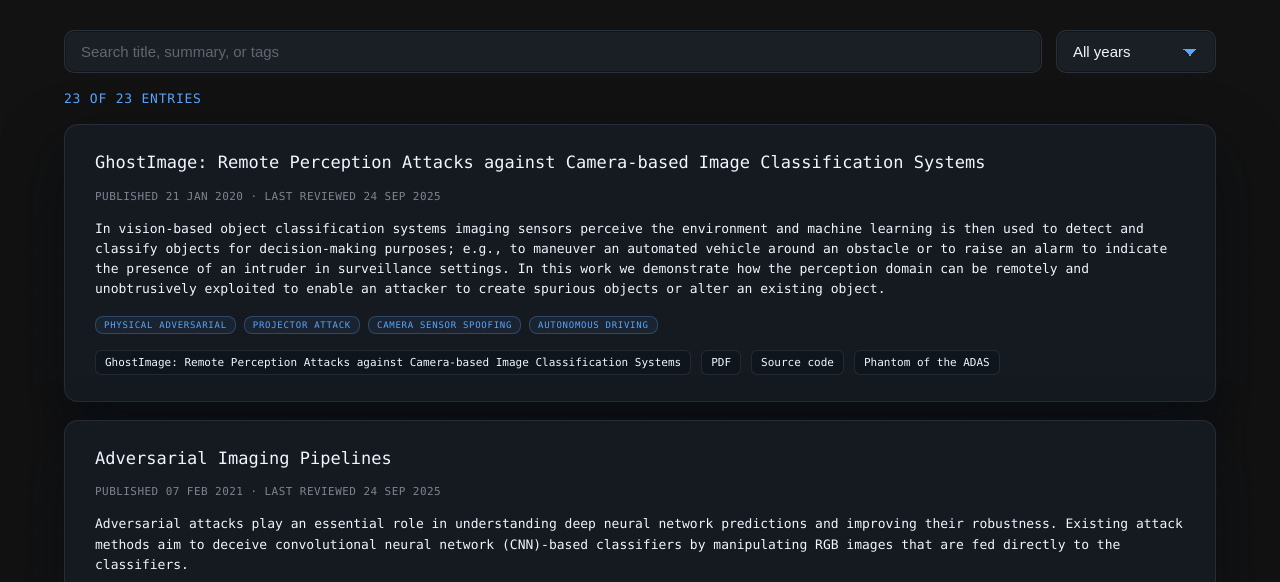
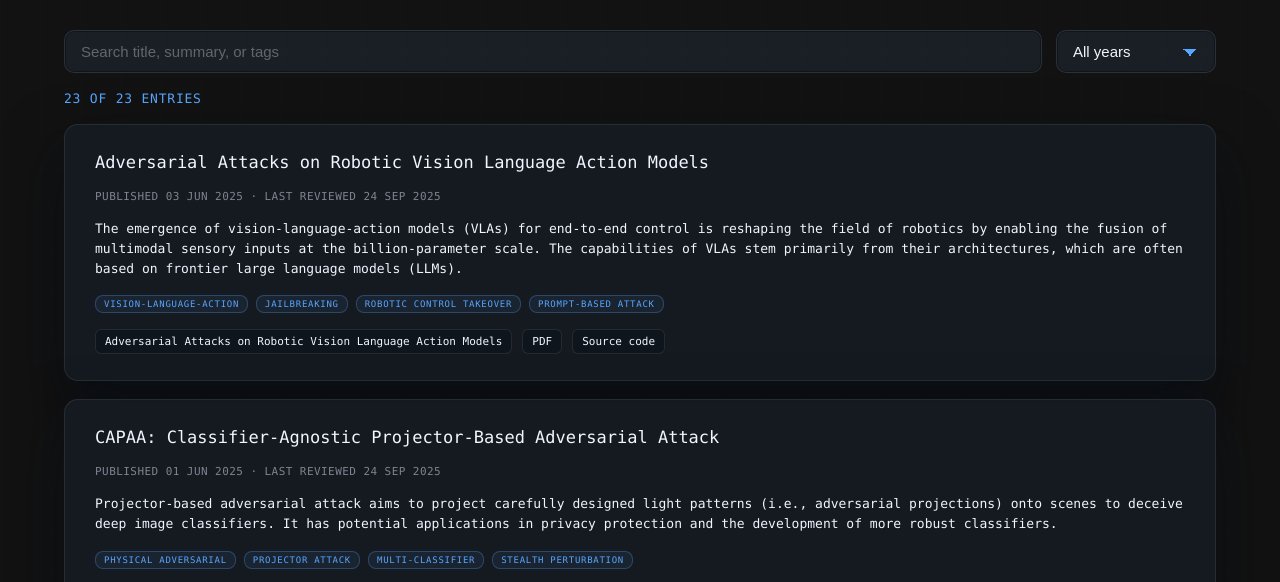
Before and after one commit to TheRedOperator/VLA, a plain HTML site: page index.html in a window 1280 px wide. Shown: the part 192-774 px from the top of the page. Drawn offline with Linux system fonts and the light colour scheme.

Commit message:
Update index.html

```diff
--- a/index.html
+++ b/index.html
@@ -428,7 +428,7 @@
           entries = data
             .map((item) => {
               const parsedYear = parseInt(item.year.slice(-4), 10);
-              const parsedLastReviewed = Date.parse(item.last_reviewed);
+              const parsedLastReviewed = Date.parse(item.year);
               return {
                 ...item,
                 yearValue: Number.isFinite(parsedYear) ? parsedYear : null,
```
